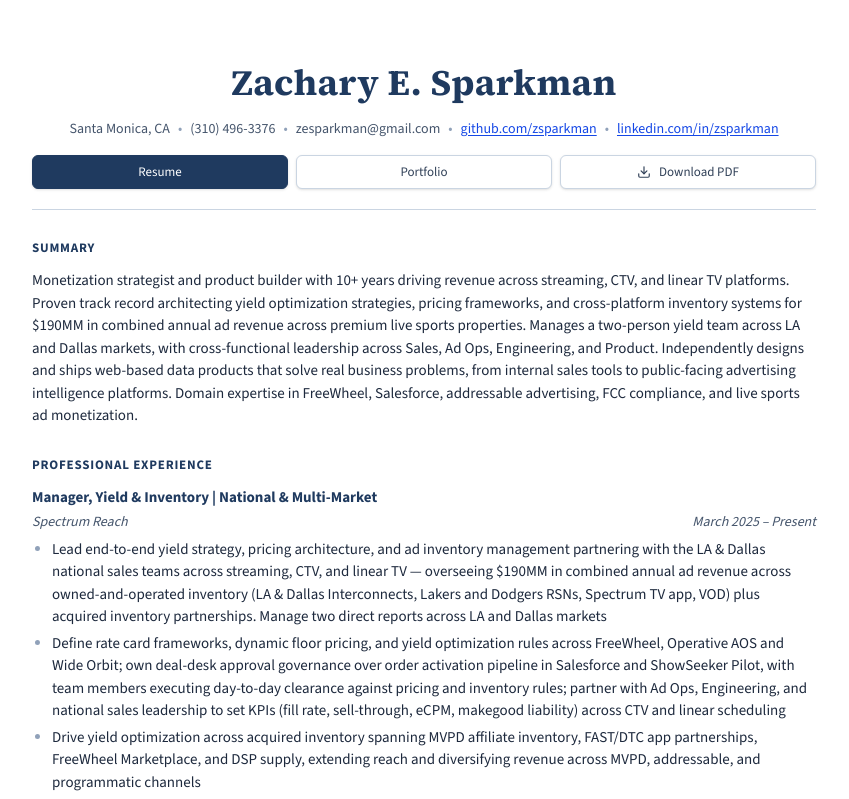
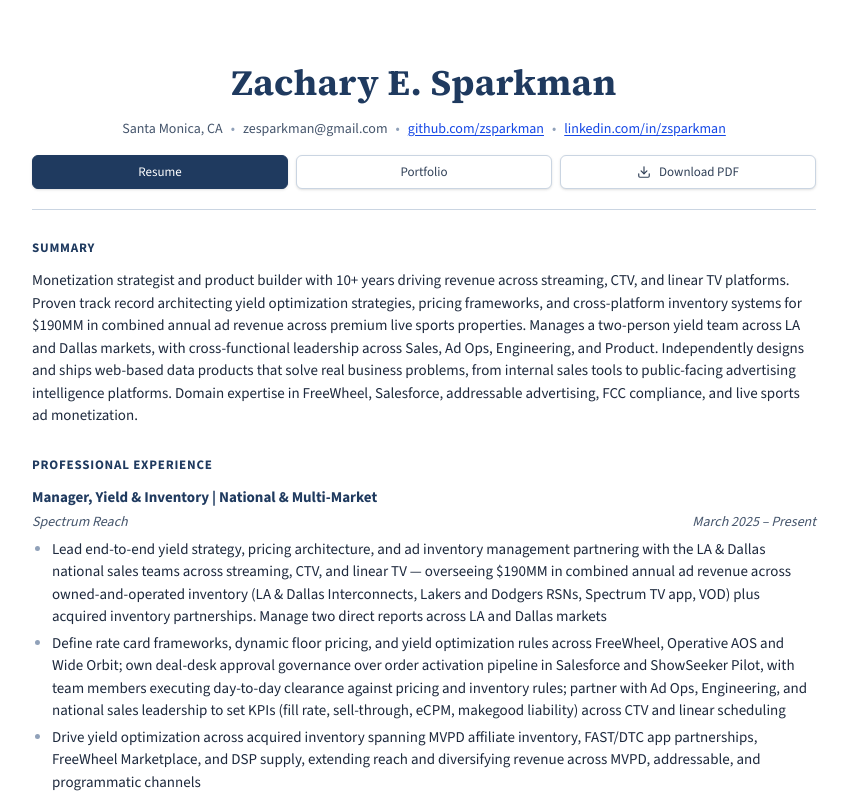
Before and after one commit to zsparkman/portfolio, a Next.js app: page / in a window 1280 px wide. Shown: the top 799 px of the page, without its empty margins (216-1065 px from the left). Built offline with nearby package versions, Linux system fonts and the light colour scheme; no server answers.

Commit message:
Update PageShell.tsx

```diff
--- a/src/components/PageShell.tsx
+++ b/src/components/PageShell.tsx
@@ -31,14 +31,6 @@
         </h1>
         <p className="mt-2 text-[14px] text-slate-600">
           Santa Monica, CA
-          <Sep />
-          <a
-            href="tel:+13104963376"
-            className="text-slate-600 hover:text-[#1F3A5F]"
-            onClick={() => posthog.capture("phone_clicked")}
-          >
-            (310) 496-3376
-          </a>
           <Sep />
           <a
             href="mailto:zesparkman@gmail.com"
```
